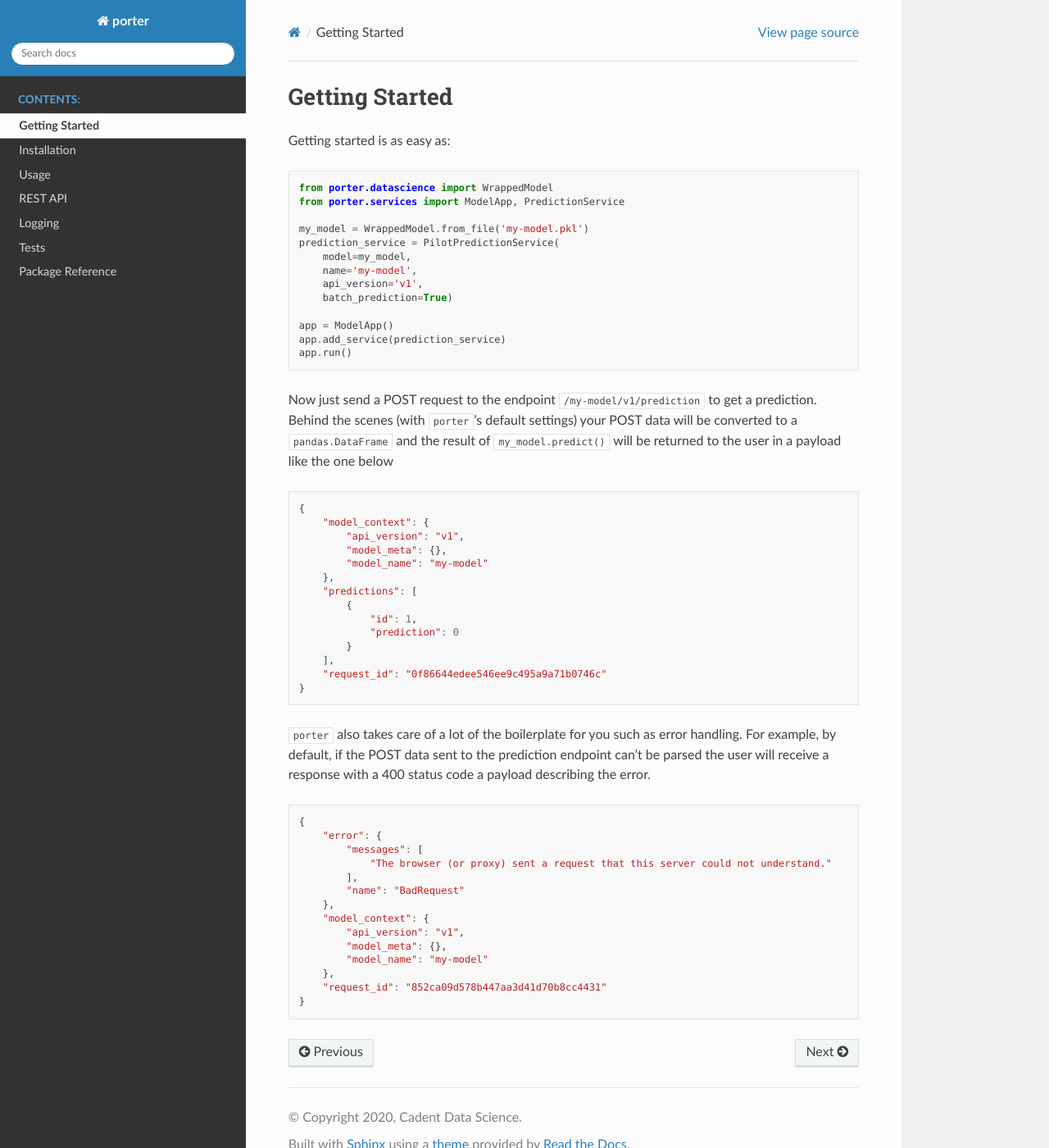
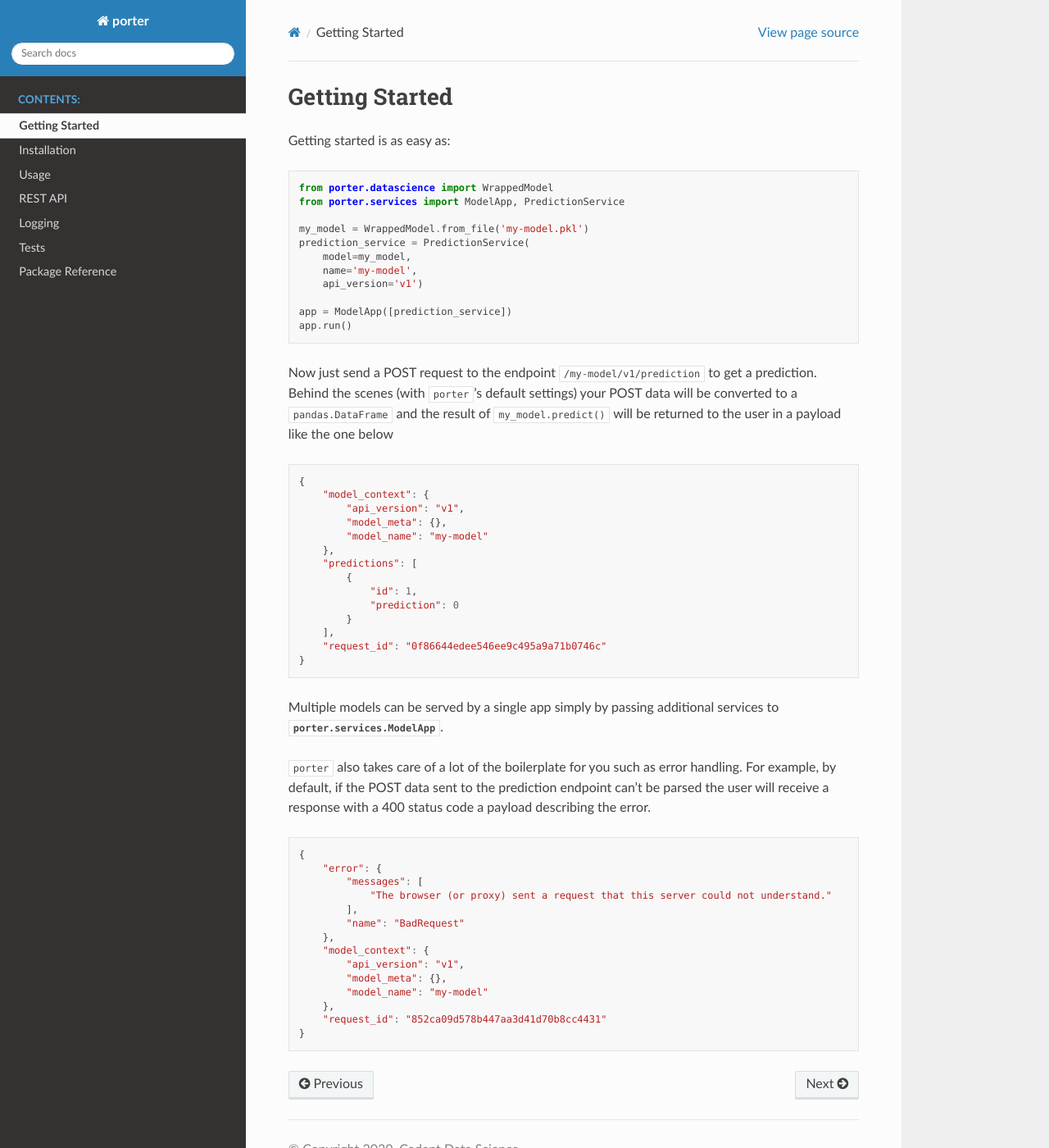
Before and after one commit to dantegates/porter, a Sphinx documentation site: the page built from docs/getting_started.rst, in a window 1280 px wide and 1400 px high. Shown: the whole window at 82% size. Built offline with Sphinx 7.4.7 and the Read the Docs theme 2.0.0, drawn with Linux system fonts in a browser that asks for light colours.

Commit message:
refactor add_services and some other minor tweaks

```diff
--- a/docs/getting_started.rst
+++ b/docs/getting_started.rst
@@ -11,14 +11,12 @@ Getting started is as easy as:
     from porter.services import ModelApp, PredictionService
 
     my_model = WrappedModel.from_file('my-model.pkl')
-    prediction_service = PilotPredictionService(
+    prediction_service = PredictionService(
         model=my_model,
         name='my-model',
-        api_version='v1',
-        batch_prediction=True)
+        api_version='v1')
 
-    app = ModelApp()
-    app.add_service(prediction_service)
+    app = ModelApp([prediction_service])
     app.run()
 
 Now just send a POST request to the endpoint ``/my-model/v1/prediction`` to get a prediction. Behind the scenes (with ``porter``'s default settings) your POST data will be converted to a ``pandas.DataFrame`` and the result of ``my_model.predict()`` will be returned to the user in a payload like the one below
@@ -40,6 +38,8 @@ Now just send a POST request to the endpoint ``/my-model/v1/prediction`` to get
         "request_id": "0f86644edee546ee9c495a9a71b0746c"
     }
 
+Multiple models can be served by a single app simply by passing additional services to :class:`porter.services.ModelApp`.
+
 ``porter`` also takes care of a lot of the boilerplate for you such as error handling. For example, by default, if the POST data sent to the prediction endpoint can't be parsed the user will receive a response with a 400 status code a payload describing the error.
 
 .. code-block:: javascript
```
